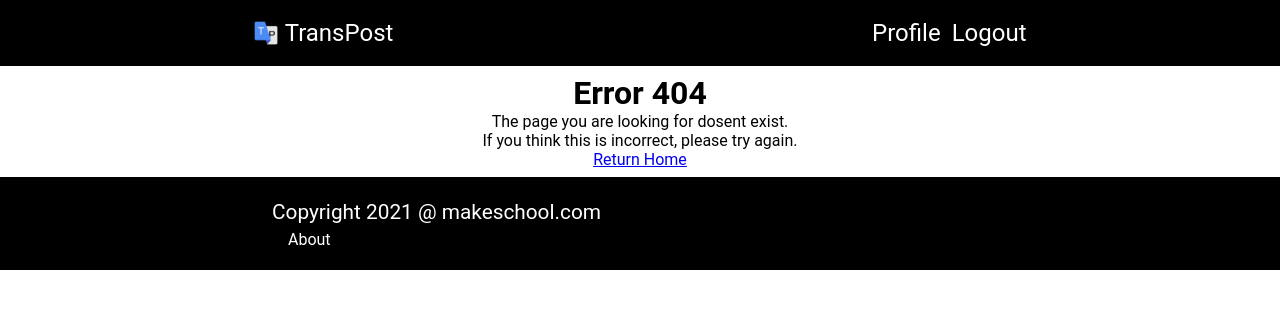
After one commit to ChaonengTan/Int1.3-TransPost, a Flask app: page /profile/ in a window 1280 px wide. The commit adds this page. Shown: the top 309 px of the page. Run offline with Flask 2, Linux system fonts and the light colour scheme; the visitor is signed in with stand-in values (Sample User, id 1); some libraries are stand-ins or nearby versions.

Commit message:
+favicon, +404

```diff
--- a/app.py
+++ b/app.py
@@ -159,3 +159,11 @@ def profile(userID):
         user = session['user']
         context['user'] = user
     return render_template('profile.html', **context)
+@app.errorhandler(404)
+def error404(userID):
+    """404 Page"""
+    context = {}
+    if 'user' in session:
+        user = session['user']
+        context['user'] = user
+    return render_template('404.html', **context)
--- a/static/styles/nav.css
+++ b/static/styles/nav.css
@@ -8,6 +8,14 @@
 }
 .navLeft > * {
     margin-right: 5px;
+    display: flex;
+    flex-direction: row;
+    align-items: center;
+}
+.navLeft img {
+    max-width: auto;
+    height: 1em;
+    margin-right: .3em;
 }
 .navRight > * {
     margin-left: 5px;
--- /dev/null
+++ b/templates/404.html
@@ -0,0 +1,9 @@
+{%extends 'base.html'%}
+{% block styles %}
+{% endblock %}
+{%block content%}
+<h1>Error 404</h1>
+<p>The page you are looking for dosent exist.</p>
+<p>If you think this is incorrect, please try again.</p>
+<a href="/">Return Home</a>
+{%endblock%}
--- a/templates/base.html
+++ b/templates/base.html
@@ -6,6 +6,7 @@
         <link rel="stylesheet" href="/static/styles/nav.css">
         <link rel="stylesheet" href="/static/styles/content.css">
         <link rel="stylesheet" href="/static/styles/footer.css">
+        <link rel="icon" href="/static/images/gticon.png">
         {% block styles %}
         <!-- Styles goes here -->
         {% endblock %}
--- a/templates/navbar.html
+++ b/templates/navbar.html
@@ -1,6 +1,6 @@
 <div class='navbar'>
     <div class="navLeft">
-        <a href="/">TransPost</a>
+        <a href="/"><img src="/static/images/gticon.png">TransPost</a>
     </div>
     <div class="navRight">
         {% if user %}
```
Also changed, not shown: static/images/gticon.png (added).
